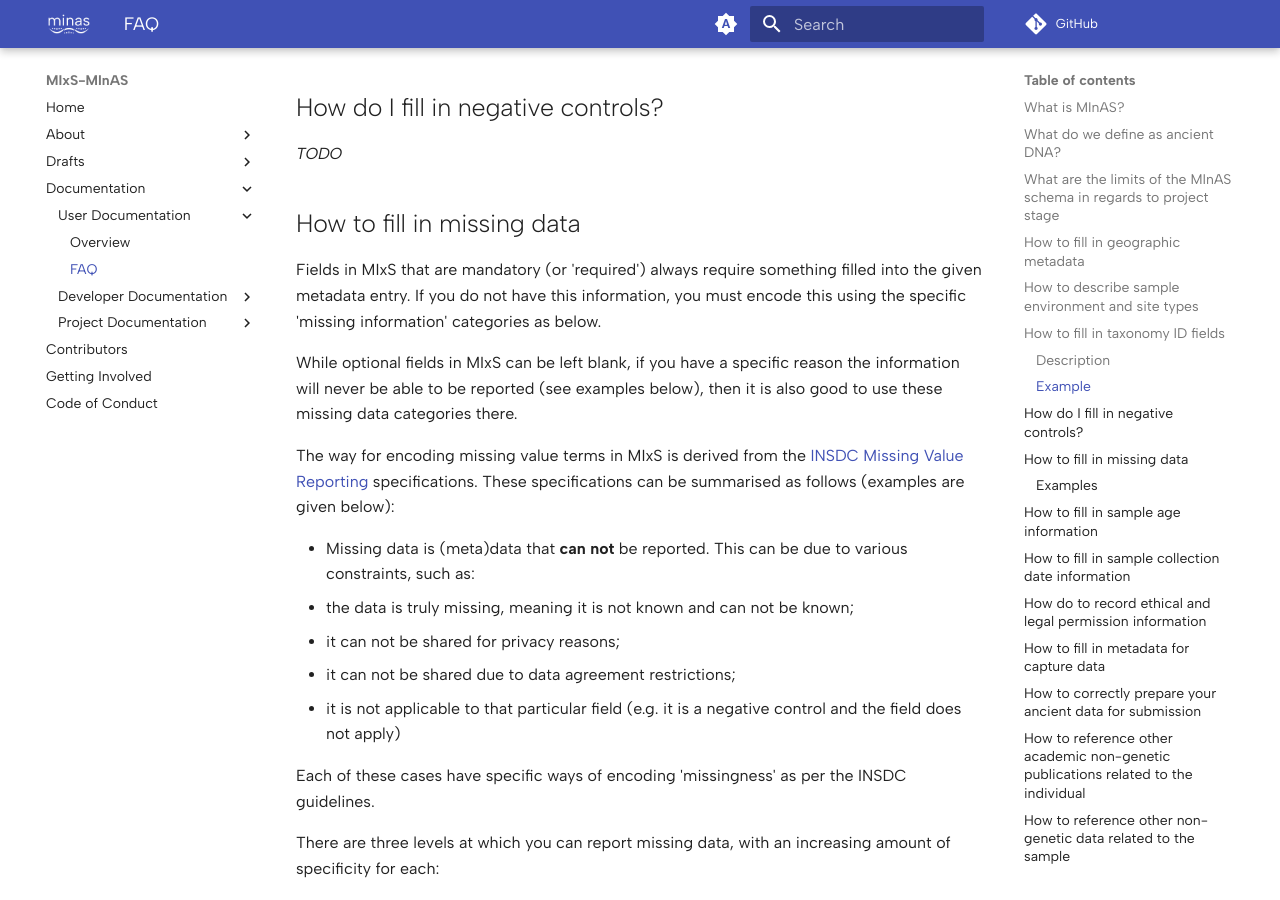
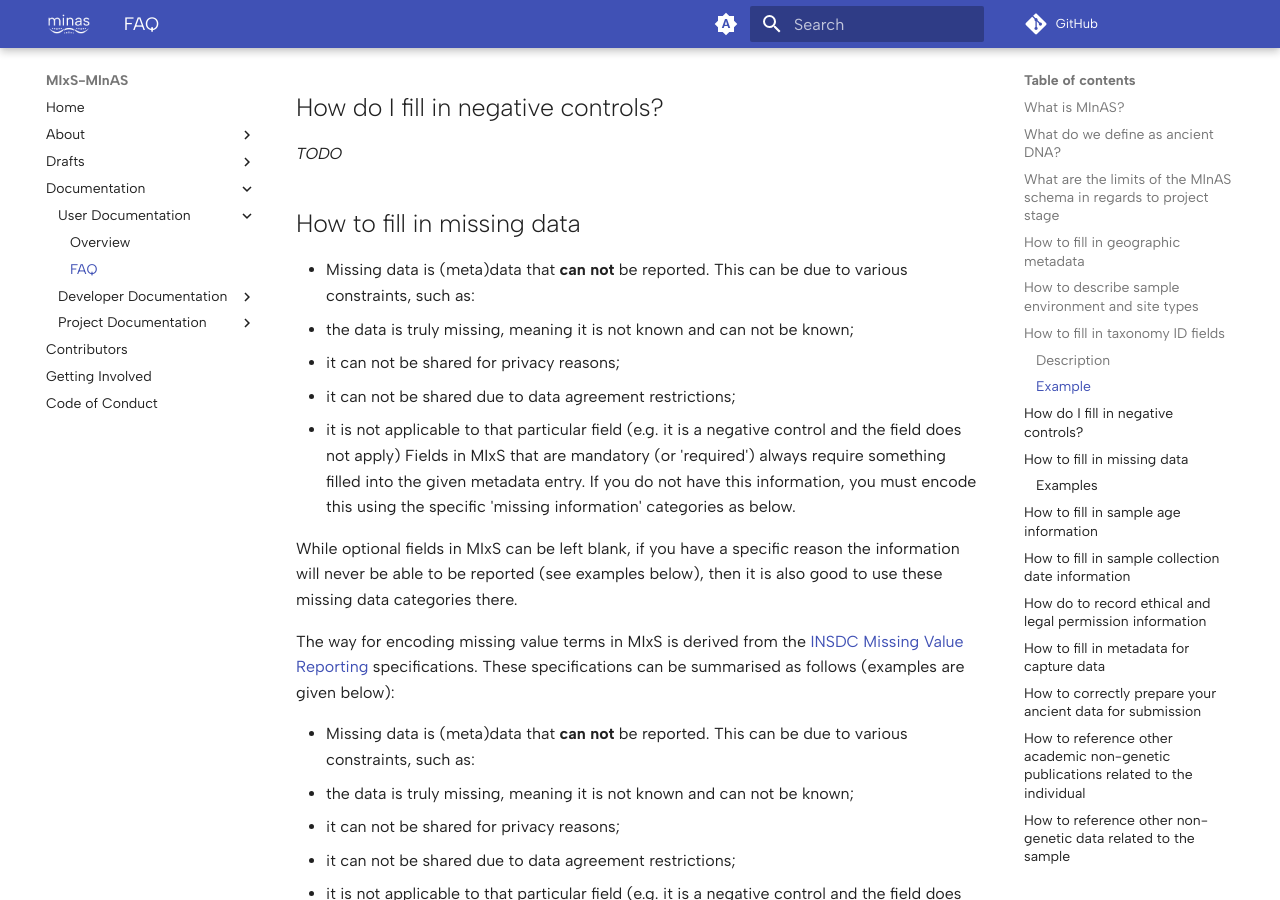
Before and after one commit to MIxS-MInAS/MIxS-MInAS.github.io, an MkDocs documentation site: the page built from docs/documentation/user-documentation/faq.md, in a window 1280 px wide and 900 px high, scrolled down 3477 px. Built offline with MkDocs 1.6.1 and Material for MkDocs 9.7.7, drawn with Linux system fonts in a browser that asks for light colours; comment, search, counter and statistics services are not loaded.

Commit message:
Apply suggestion from @DeondeJager
Move missing data explanation to top.

```diff
--- a/docs/documentation/user-documentation/faq.md
+++ b/docs/documentation/user-documentation/faq.md
@@ -113,7 +113,11 @@ _There is no specific taxonomy terms for positive and negative controls_
 _TODO_
 
 ## How to fill in missing data
-
+- Missing data is (meta)data that **can not** be reported. This can be due to various constraints, such as:
+  - the data is truly missing, meaning it is not known and can not be known;
+  - it can not be shared for privacy reasons;
+  - it can not be shared due to data agreement restrictions;
+  - it is not applicable to that particular field (e.g. it is a negative control and the field does not apply)
 Fields in MIxS that are mandatory (or 'required') always require something filled into the given metadata entry.
 If you do not have this information, you must encode this using the specific 'missing information' categories as below.
 
```
